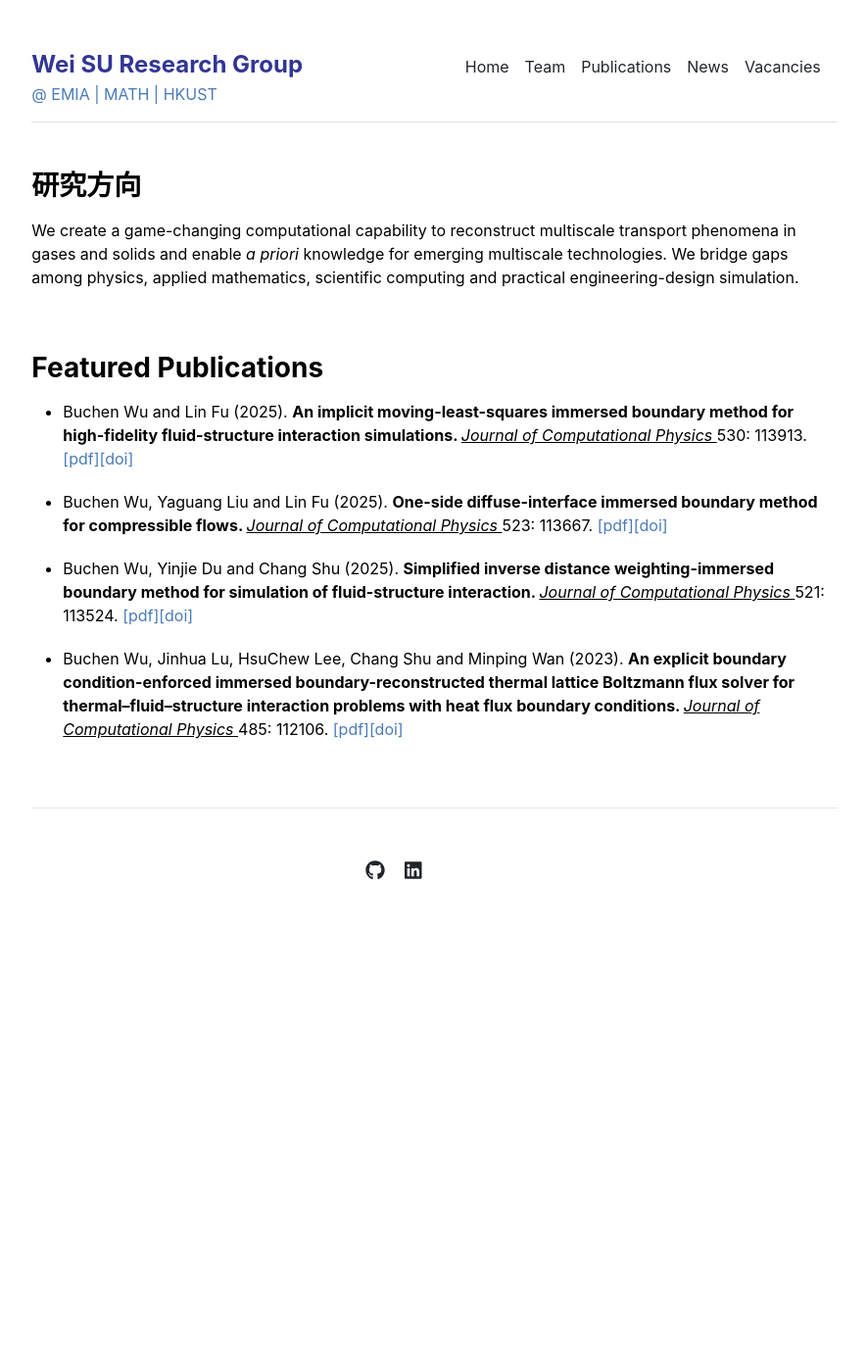
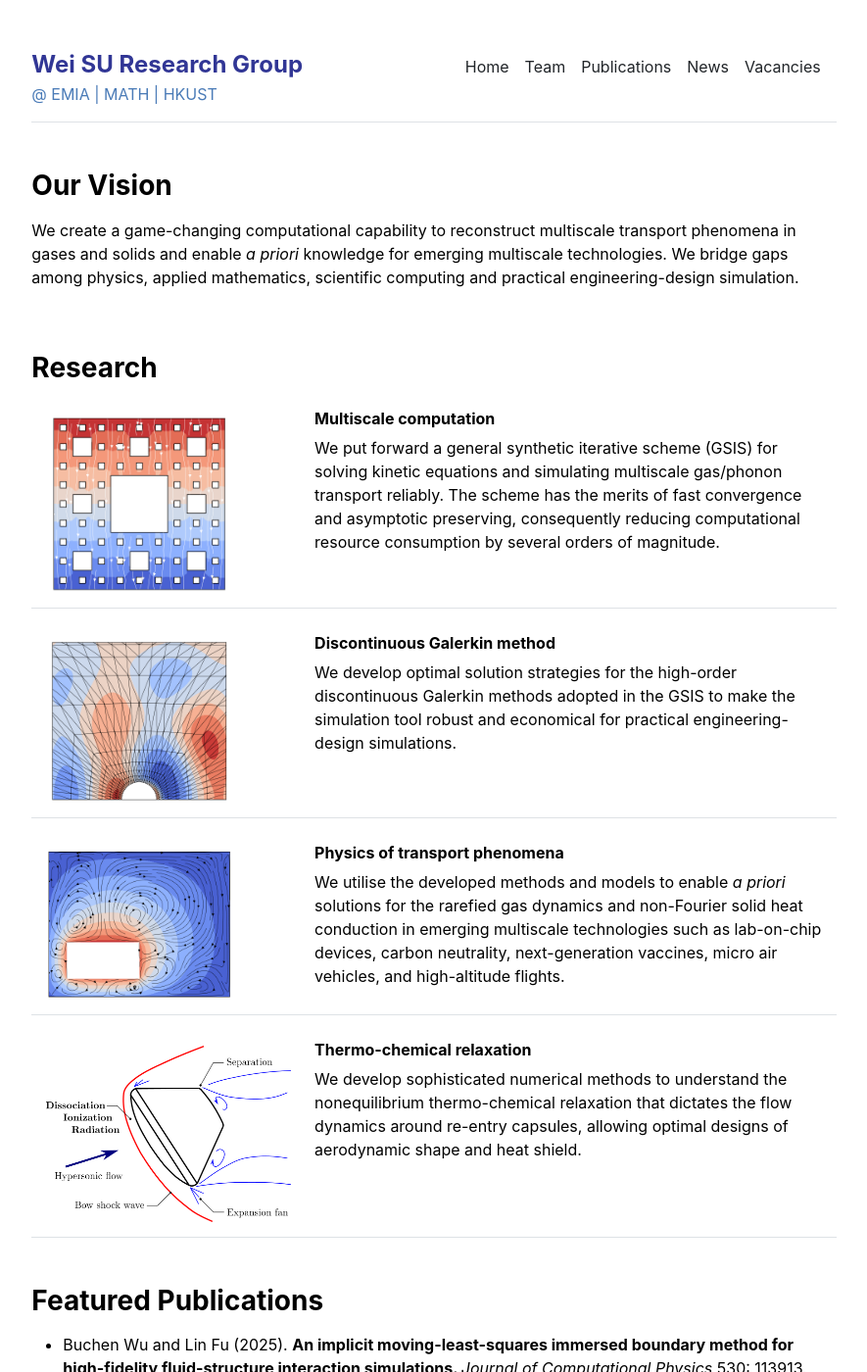
Before and after one commit to buchenwu/buchenwu.github.io, a Jekyll site: the page built from index.md, in a window 1280 px wide and 1400 px high. Shown: the whole window at 98% size, without its empty margins (197-1082 px from the left). Built offline with Jekyll 4.4.1, drawn with Linux system fonts in a browser that asks for light colours; some of the changed text lies outside the part shown.

Commit message:
Update home.html

```diff
--- a/_layouts/home.html
+++ b/_layouts/home.html
@@ -3,13 +3,6 @@ layout: default
 ---
 
 <div class="row g-5 mb-5">
-  <div class="col-md-12">
-    <h3 class="fw-bold mb-3">研究方向</h3>
-    <p>We create a game-changing computational capability to reconstruct multiscale transport phenomena in gases and solids and enable <span class="fst-italic">a priori</span> knowledge for emerging multiscale technologies. We bridge gaps among physics, applied mathematics, scientific computing and practical engineering-design simulation.</p>
-  </div>
-</div>
-
-<!-- <div class="row g-5 mb-5">
   <div class="col-md-12">
     <h3 class="fw-bold mb-3">Our Vision</h3>
     <p>We create a game-changing computational capability to reconstruct multiscale transport phenomena in gases and solids and enable <span class="fst-italic">a priori</span> knowledge for emerging multiscale technologies. We bridge gaps among physics, applied mathematics, scientific computing and practical engineering-design simulation.</p>
@@ -55,12 +48,12 @@ layout: default
         </p>
       </div>
     </div>
- -->
+
     <!--<p class="mt-2 fst-italic"><a class="four" href="/research">read full research topics</a></p>-->
-<!--   </div>
-</div> -->
+  </div>
+</div>
 
 
 {% include publications.html %}
 
-<!-- {% include news.html %} -->
+{% include news.html %}
```
